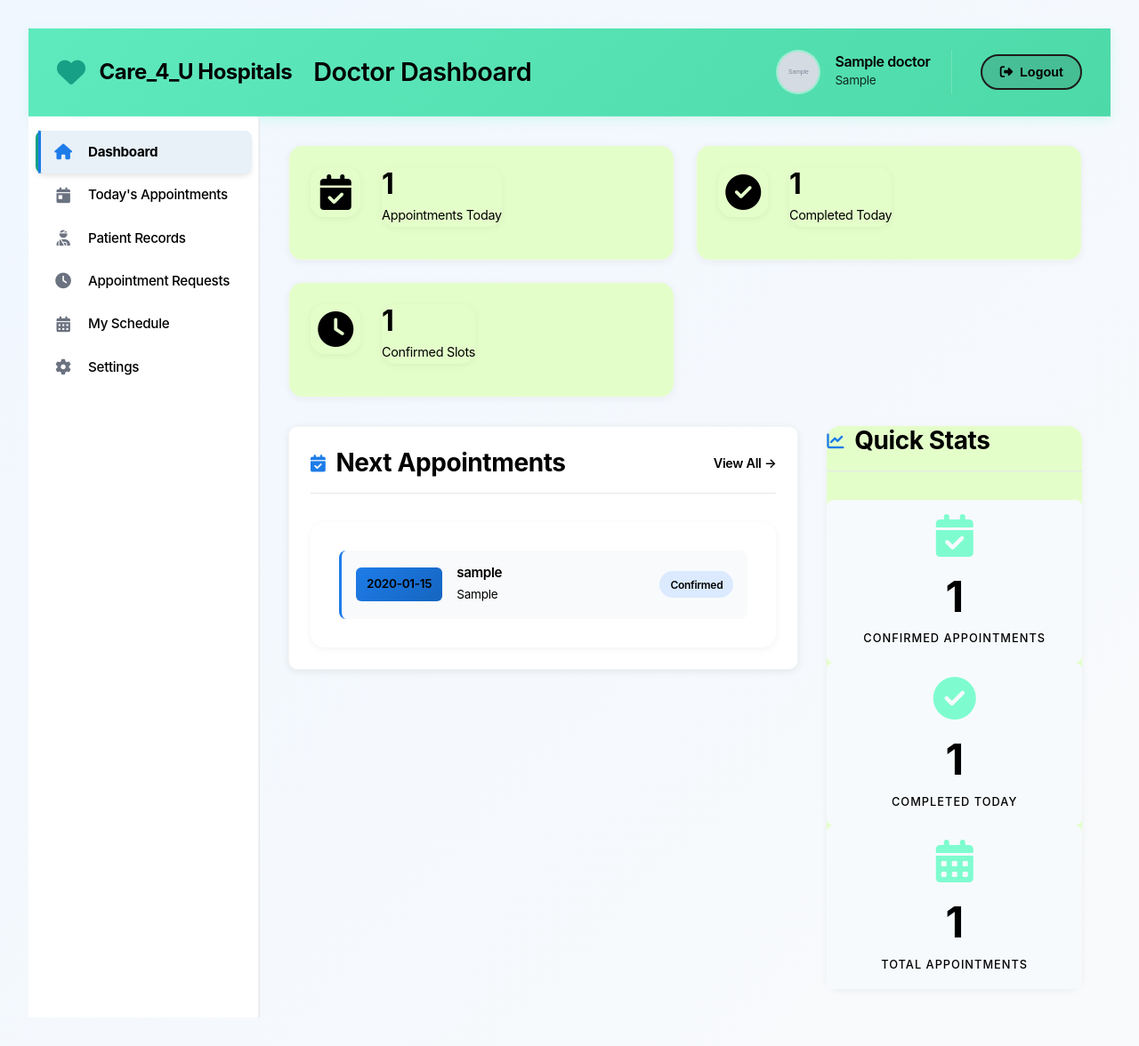
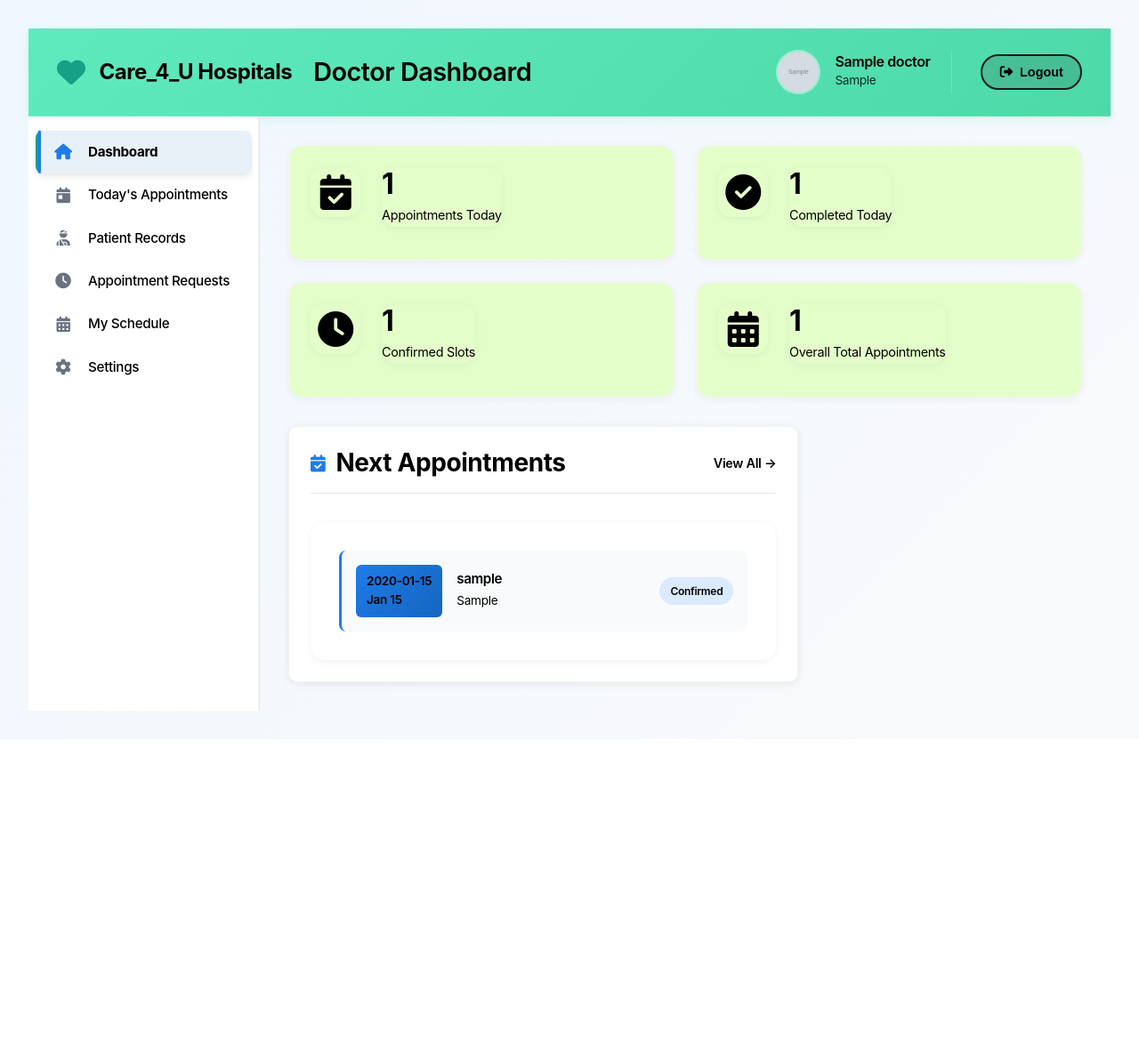
Before and after one commit to HARISHKUMAR2005488/AWS_CAPSTONE_CARE_4, a Flask app: template templates/doctor.html in a window 1280 px wide. Shown: the whole page at 89% size. After the commit the page ends 799 px from the top, so only its background shows below. Run offline with Flask 3, Linux system fonts and the light colour scheme; tables that the repository leaves empty hold one stand-in row (values such as "Sample post"); the template is opened without the code that fills it: values that come from a table or form of the project are taken from there, most other values are stand-ins (such as "Sample title", 1, 10 or a date in 2020); grey boxes marked "Sample" are stand-in pictures; some web fonts are replaced.

Commit message:
fix: Update doctor dashboard to display today's appointments and overall total appointments

```diff
--- a/templates/doctor.html
+++ b/templates/doctor.html
@@ -90,7 +90,7 @@
                             <i class="fas fa-calendar-check"></i>
                         </div>
                         <div class="card-content">
-                            <h3>{{ total_appointments }}</h3>
+                            <h3>{{ today_appointments|length }}</h3>
                             <p>Appointments Today</p>
                         </div>
                     </div>
@@ -114,6 +114,16 @@
                             <p>Confirmed Slots</p>
                         </div>
                     </div>
+
+                    <div class="overview-card">
+                        <div class="card-icon total-icon">
+                            <i class="fas fa-calendar-alt"></i>
+                        </div>
+                        <div class="card-content">
+                            <h3>{{ total_appointments }}</h3>
+                            <p>Overall Total Appointments</p>
+                        </div>
+                    </div>
                 </div>
 
                 <!-- Main Dashboard Content Grid -->
@@ -126,17 +136,24 @@
                                 <h2><i class="fas fa-calendar-check"></i> Next Appointments</h2>
                                 <a href="#" class="view-all-link" onclick="showTodayView(event)">View All →</a>
                             </div>
-                            {% set confirmed_appointments = today_appointments|selectattr('status', 'equalto', 'confirmed')|list %}
+                            {% if appointments %}
+                                {% set confirmed_appointments = [] %}
+                                {% for appt in appointments %}
+                                    {% if appt.status and appt.status.lower() == 'confirmed' %}
+                                        {% set _ = confirmed_appointments.append(appt) %}
+                                    {% endif %}
+                                {% endfor %}
                                 {% if confirmed_appointments %}
                                     <div class="appointments-list">
                                         {% for appointment in confirmed_appointments[:3] %}
                                             <div class="appointment-item">
                                                 <div class="appointment-time-badge">
                                                     <span class="time">{{ appointment.appointment_time }}</span>
+                                                    <span class="date">{{ appointment.appointment_date.strftime('%b %d') if appointment.appointment_date else '' }}</span>
                                                 </div>
                                                 <div class="appointment-info">
                                                     <h4>{{ appointment.patient.name or appointment.patient.username }}</h4>
-                                                <p>{{ appointment.symptoms[:50] }}{% if appointment.symptoms|length > 50 %}...{% endif %}</p>
+                                                    <p>{{ appointment.symptoms[:50] if appointment.symptoms else 'No symptoms noted' }}{% if appointment.symptoms and appointment.symptoms|length > 50 %}...{% endif %}</p>
                                                 </div>
                                                 <span class="status-badge-mini status-confirmed">
                                                     Confirmed
@@ -150,40 +167,18 @@
                                         <p>No confirmed appointments</p>
                                     </div>
                                 {% endif %}
+                            {% else %}
+                                <div class="empty-state">
+                                    <i class="fas fa-inbox"></i>
+                                    <p>No confirmed appointments</p>
+                                </div>
+                            {% endif %}
                         </div>
                     </div>
 
                     <!-- Right Column: Additional Info -->
                     <div class="dashboard-right-column">
-                        <!-- Quick Stats -->
-                        <div class="quick-stats-card">
-                            <div class="section-header">
-                                <h2><i class="fas fa-chart-line"></i> Quick Stats</h2>
-                            </div>
-                            <div class="stats-content">
-                                <div class="stat-item">
-                                    <i class="fas fa-calendar-check"></i>
-                                    <div class="stat-details">
-                                        <h3>{{ confirmed_count }}</h3>
-                                        <p>Confirmed Appointments</p>
-                                    </div>
-                                </div>
-                                <div class="stat-item">
-                                    <i class="fas fa-check-circle"></i>
-                                    <div class="stat-details">
-                                        <h3>{{ completed_count }}</h3>
-                                        <p>Completed Today</p>
-                                    </div>
-                                </div>
-                                <div class="stat-item">
-                                    <i class="fas fa-calendar-alt"></i>
-                                    <div class="stat-details">
-                                        <h3>{{ total_appointments }}</h3>
-                                        <p>Total Appointments</p>
-                                    </div>
-                                </div>
-                            </div>
-                        </div>
+                        <!-- Empty for future use -->
                     </div>
                 </div>
             </div>
```
Lines whose indentation alone changed are shown as unchanged.
